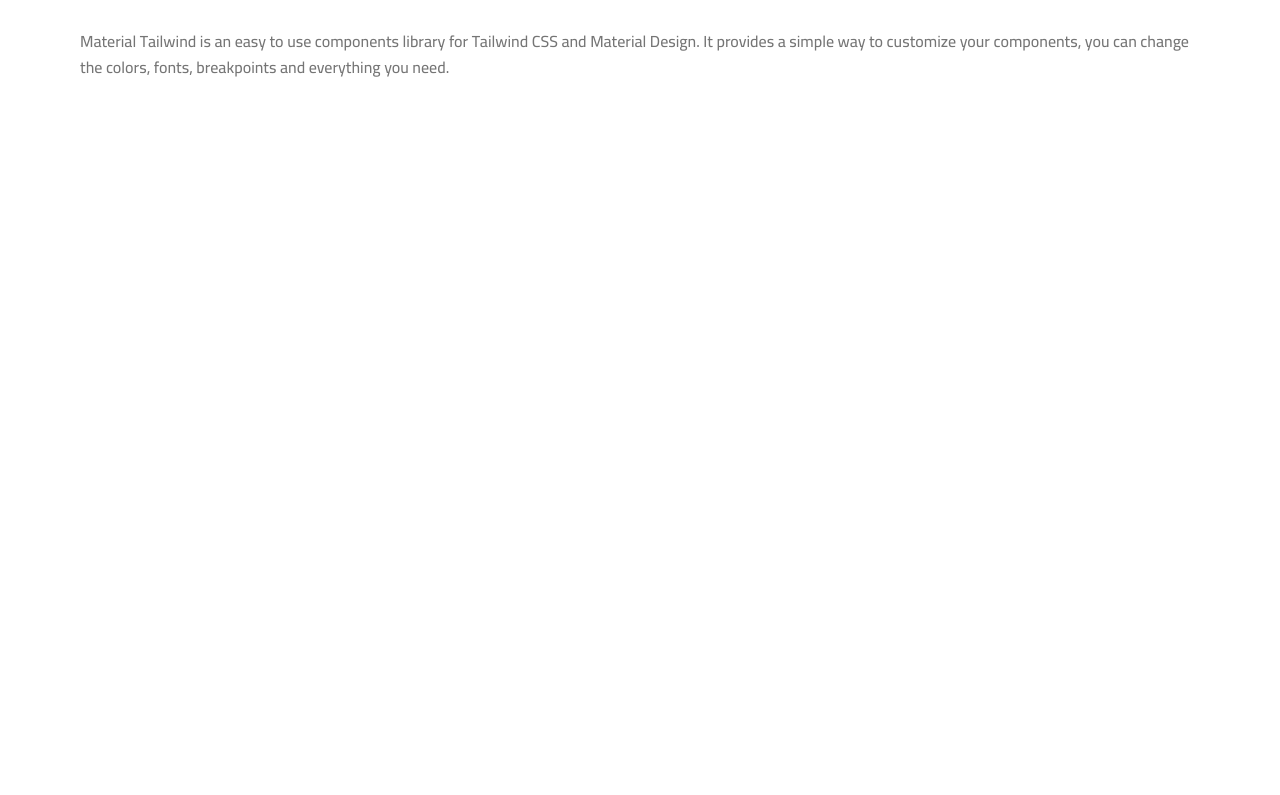
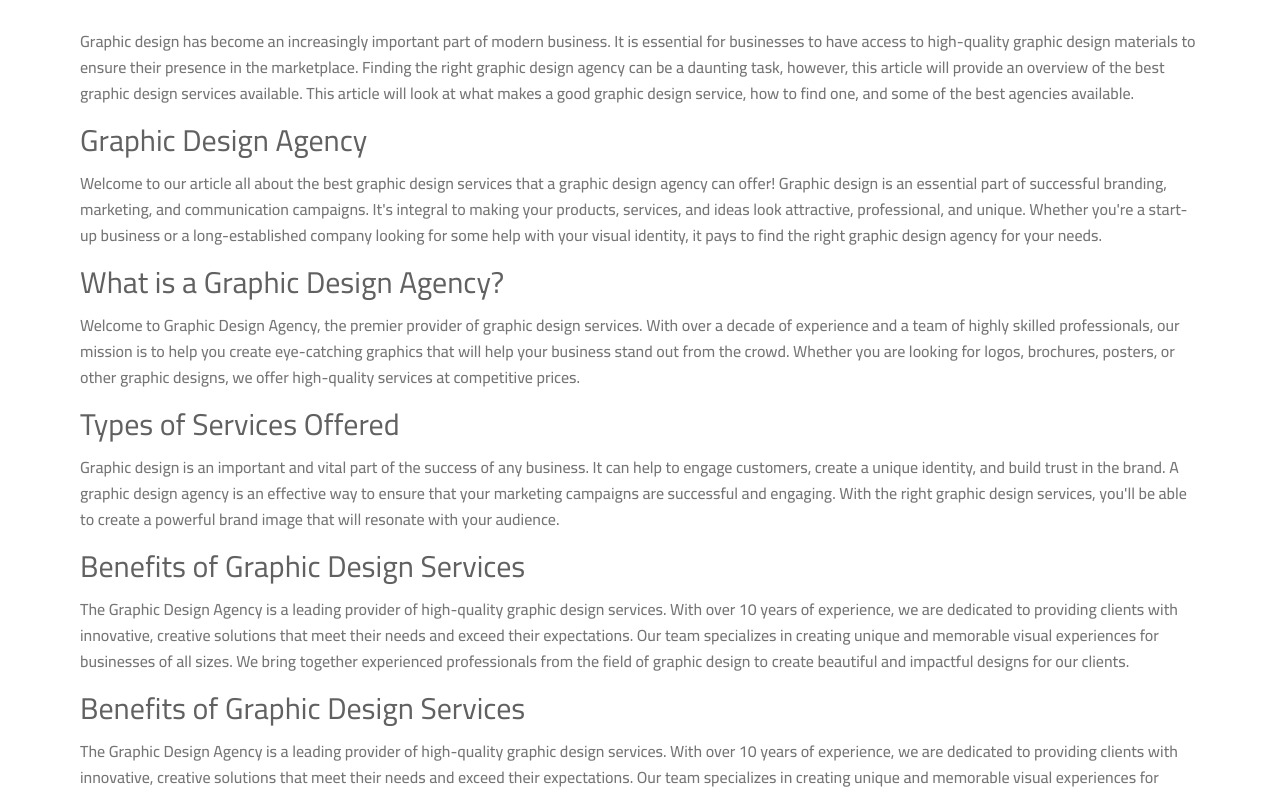
Before and after one commit to juniorEdris/eyt-services-frontend, a Next.js app: page / in a window 1280 px wide. Shown: the part 3884-4679 px from the top of the page. Before the commit the page ends 4036 px from the top, so only its background shows below. Built offline with nearby package versions, Linux system fonts and the light colour scheme; what tailwindcss-animated would draw is missing.

Commit message:
added company information section

```diff
--- /dev/null
+++ b/components/landing-page/companyInfo/descriptionTexts.js
@@ -0,0 +1,30 @@
+import { cn } from "@/lib/utils";
+import { Typography } from "@/lib/twMaterialAssets";
+
+const DescriptionTexts = ({
+  parentClassName = "",
+  titleClassName = "",
+  title = "",
+  className = "",
+  subtitle = "",
+}) => {
+  return (
+    <div className={cn(``, parentClassName)}>
+      {title ? (
+        <h1 className={cn(`text-3xl text-gray-700 mb-3`, titleClassName)}>
+          {title}
+        </h1>
+      ) : null}
+      {subtitle ? (
+        <Typography
+          variant="paragraph"
+          className={cn(`font-Cairo font-medium text-gray-600`, className)}
+        >
+          {subtitle}
+        </Typography>
+      ) : null}
+    </div>
+  );
+};
+
+export default DescriptionTexts;
--- a/components/landing-page/companyInfo/index.js
+++ b/components/landing-page/companyInfo/index.js
@@ -3,9 +3,9 @@
 import ImageWithCustomSize from "@/components/primary/FreeSizeImage";
 import { companyProducts } from "@/lib/utils/uiData";
 import { appTransitionClasses } from "@/lib/utils";
-import { Typography } from "@/lib/twMaterialAssets";
 import { Youtube } from "lucide-react";
 import Link from "next/link";
+import DescriptionTexts from "@/components/landing-page/companyInfo/descriptionTexts";
 
 const CompanyInfo = () => {
   return (
@@ -46,15 +46,46 @@
             heading="Graphic Design Agency | Best graphic design services"
           />
 
-          <Typography
-            variant="paragraph"
-            className="font-Cairo font-medium text-gray-600"
-          >
-            Material Tailwind is an easy to use components library for Tailwind
-            CSS and Material Design. It provides a simple way to customize your
-            components, you can change the colors, fonts, breakpoints and
-            everything you need.
-          </Typography>
+          <div className="grid gap-4">
+            <DescriptionTexts
+              subtitle={`Graphic design has become an increasingly important part of modern business. It is essential for businesses to have access to high-quality graphic design materials to ensure their presence in the marketplace. Finding the right graphic design agency can be a daunting task, however, this article will provide an overview of the best graphic design services available. This article will look at what makes a good graphic design service, how to find one, and some of the best agencies available.`}
+            />
+
+            <DescriptionTexts
+              title="Graphic Design Agency"
+              subtitle="Welcome to our article all about the best graphic design services that a graphic design agency can offer! Graphic design is an essential part of successful branding, marketing, and communication campaigns. It's integral to making your products, services, and ideas look attractive, professional, and unique. Whether you're a start-up business or a long-established company looking for some help with your visual identity, it pays to find the right graphic design agency for your needs."
+            />
+
+            <DescriptionTexts
+              title="What is a Graphic Design Agency?"
+              subtitle="Welcome to Graphic Design Agency, the premier provider of graphic design services. With over a decade of experience and a team of highly skilled professionals, our mission is to help you create eye-catching graphics that will help your business stand out from the crowd. Whether you are looking for logos, brochures, posters, or other graphic designs, we offer high-quality services at competitive prices."
+            />
+
+            <DescriptionTexts
+              title="Types of Services Offered"
+              subtitle="Graphic design is an important and vital part of the success of any business. It can help to engage customers, create a unique identity, and build trust in the brand. A graphic design agency is an effective way to ensure that your marketing campaigns are successful and engaging. With the right graphic design services, you'll be able to create a powerful brand image that will resonate with your audience."
+            />
+
+            <DescriptionTexts
+              title="Benefits of Graphic Design Services"
+              subtitle="The Graphic Design Agency is a leading provider of high-quality graphic design services. With over 10 years of experience, we are dedicated to providing clients with innovative, creative solutions that meet their needs and exceed their expectations. Our team specializes in creating unique and memorable visual experiences for businesses of all sizes. We bring together experienced professionals from the field of graphic design to create beautiful and impactful designs for our clients."
+            />
+
+            <DescriptionTexts
+              title="Benefits of Graphic Design Services"
+              subtitle="The Graphic Design Agency is a leading provider of high-quality graphic design services. With over 10 years of experience, we are dedicated to providing clients with innovative, creative solutions that meet their needs and exceed their expectations. Our team specializes in creating unique and memorable visual experiences for businesses of all sizes. We bring together experienced professionals from the field of graphic design to create beautiful and impactful designs for our clients."
+            />
+
+            <DescriptionTexts
+              title="Cost of Professional Graphic Design Services"
+              subtitle="Welcome to our article on the best graphic design services provided by a graphic design agency. Graphic design agencies specialize in creating high-quality visuals for businesses, organizations, and individuals. Their team of professionals has the skills necessary to create stunning designs that can help promote products, build brands, and tell stories. By employing the latest software and techniques, these agencies are able to quickly craft effective visual solutions that effectively communicate their clients' messages."
+            />
+
+            <DescriptionTexts
+              title="Reasons to Hire a Professional Designer"
+              subtitle="Graphic design is an important aspect of many businesses and organizations, as it communicates branding, messages, and ideas visually. An agency specializing in graphic design can be a valuable asset when attempting to create eye-catching designs that will stand out from the competition. The right graphic design agency can help a business achieve its marketing goals while creating attractive visuals that attract customers. In this article, we will be exploring the best graphic design services available from a reliable graphic design agency."
+            />
+          </div>
         </Container>
       </div>
     </section>
```
